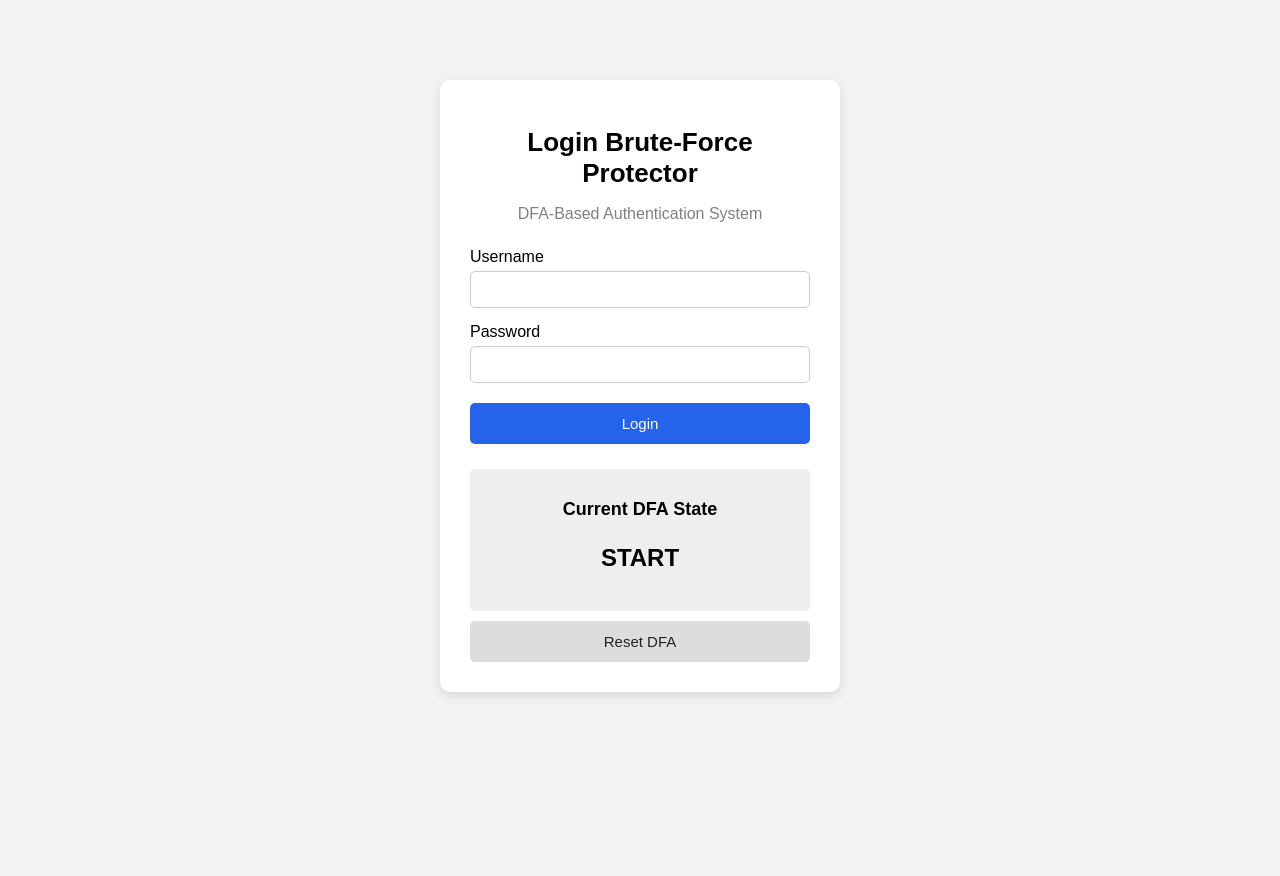
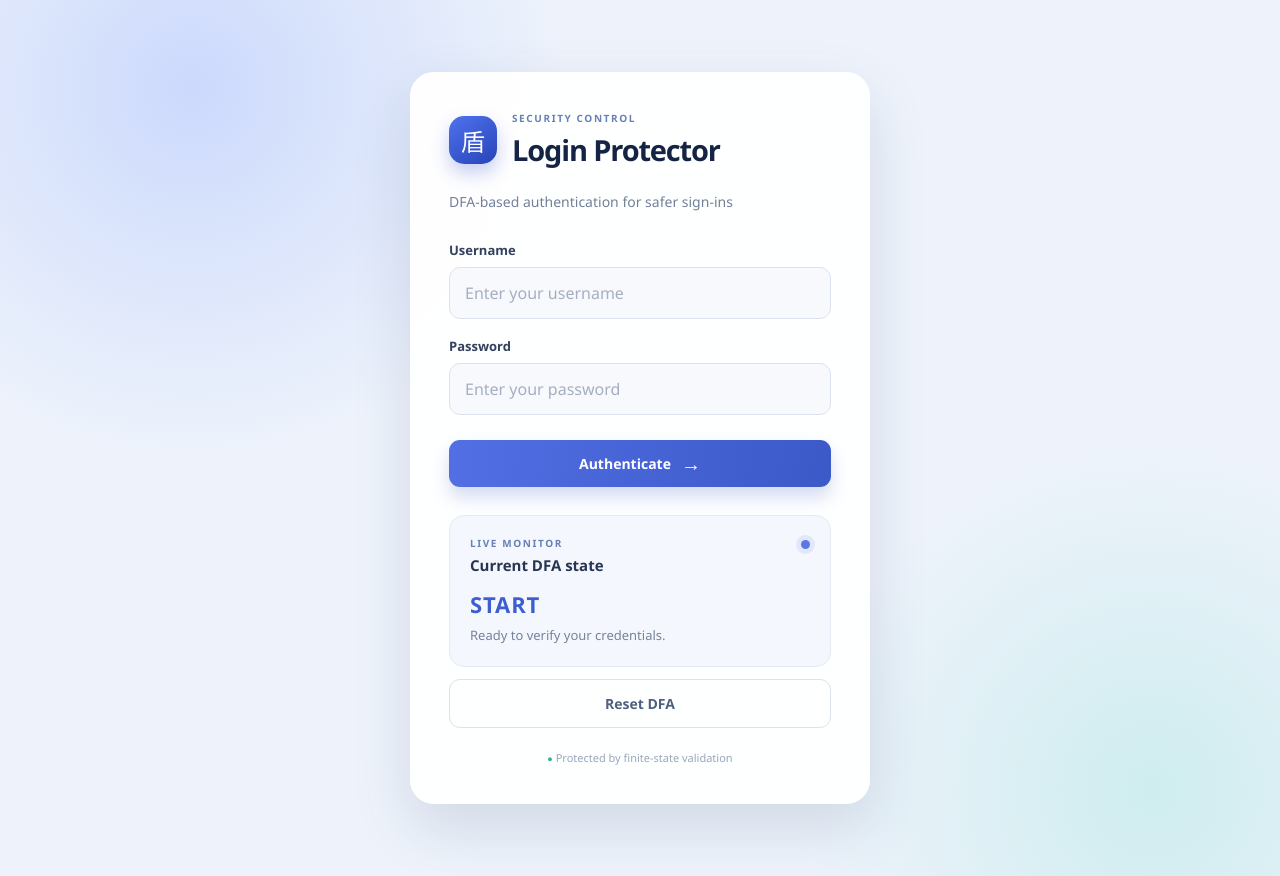
Before and after one commit to Richa-dev01/Login_Brut_Force_Protector, a Flask app: page / in a window 1280 px wide. Before the commit the page ends 696 px from the top, so only its background shows below. Run offline with Flask 3, Linux system fonts and the light colour scheme.

Commit message:
Update login protector application

```diff
--- a/app.py
+++ b/app.py
@@ -47,7 +47,7 @@ def login():
     )
 
 
-@app.route("/reset")
+@app.route("/reset", methods=["POST"])
 def reset():
 
     dfa.reset()
--- /dev/null
+++ b/requirements.txt
@@ -0,0 +1 @@
+Flask>=3.1,<4
--- a/static/style.css
+++ b/static/style.css
@@ -1,102 +1,300 @@
+
+:root {
+    color-scheme: light;
+    font-family: "Segoe UI", Arial, sans-serif;
+    color: #17233b;
+    background: #eef3fb;
+}
+
+* {
+    box-sizing: border-box;
+}
 
 body {
-    font-family: Arial, sans-serif;
-    background: #f2f2f2;
+    min-height: 100vh;
     margin: 0;
-    padding: 20px;
+    padding: 32px 20px;
+    background:
+        radial-gradient(circle at 15% 10%, rgba(114, 150, 255, 0.28), transparent 28%),
+        radial-gradient(circle at 90% 90%, rgba(50, 205, 178, 0.17), transparent 25%),
+        #eef3fb;
 }
 
 .container {
-    width: 400px;
-    max-width: 100%;
-    margin: 60px auto;
-    padding: 30px;
-    background: white;
-    border-radius: 10px;
-    text-align: center;
-    box-sizing: border-box;
-    box-shadow: 0 4px 12px rgba(0, 0, 0, 0.1);
+    width: 100%;
+    max-width: 460px;
+    margin: 5vh auto;
+    padding: 38px;
+    background: rgba(255, 255, 255, 0.94);
+    border: 1px solid rgba(255, 255, 255, 0.9);
+    border-radius: 24px;
+    box-shadow: 0 24px 60px rgba(33, 55, 99, 0.14);
+}
+
+.hero {
+    display: flex;
+    gap: 15px;
+    align-items: center;
+}
+
+.brand-mark {
+    display: grid;
+    width: 48px;
+    height: 48px;
+    place-items: center;
+    color: #fff;
+    background: linear-gradient(145deg, #4f72ef, #2744b5);
+    border-radius: 15px;
+    box-shadow: 0 9px 18px rgba(56, 82, 206, 0.28);
+    font-size: 24px;
+}
+
+.eyebrow,
+.section-label {
+    margin: 0 0 5px;
+    color: #6880b5;
+    font-size: 10px;
+    font-weight: 800;
+    letter-spacing: 0.16em;
+}
+
+h1,
+h2,
+p {
+    margin-top: 0;
 }
 
 h1 {
-    margin-bottom: 5px;
-    font-size: 26px;
+    margin-bottom: 0;
+    color: #152344;
+    font-size: 29px;
+    letter-spacing: -0.04em;
 }
 
 .subtitle {
-    color: gray;
-    margin-bottom: 25px;
+    margin: 23px 0 30px;
+    color: #73809a;
+    font-size: 14px;
+}
+
+.field {
+    margin-bottom: 18px;
 }
 
 label {
     display: block;
-    text-align: left;
-    margin-top: 15px;
+    margin-bottom: 8px;
+    color: #33415e;
+    font-size: 13px;
+    font-weight: 700;
 }
 
 input {
     width: 100%;
-    padding: 10px;
-    margin-top: 5px;
-    box-sizing: border-box;
-    border: 1px solid #ccc;
-    border-radius: 5px;
+    padding: 14px 15px;
+    color: #17233b;
+    background: #f7f9fd;
+    border: 1px solid #dce3f0;
+    border-radius: 11px;
+    outline: none;
+    font: inherit;
+    transition: border-color 160ms ease, box-shadow 160ms ease, background 160ms ease;
+}
+
+input::placeholder {
+    color: #a5afc1;
+}
+
+input:focus {
+    background: #fff;
+    border-color: #5c78e8;
+    box-shadow: 0 0 0 4px rgba(92, 120, 232, 0.14);
+}
+
+input:disabled {
+    cursor: not-allowed;
+    color: #929db0;
+    background: #edf0f6;
+    border-color: #e0e5ee;
 }
 
 button {
+    display: flex;
     width: 100%;
-    padding: 12px;
-    margin-top: 20px;
+    align-items: center;
+    justify-content: center;
+    gap: 10px;
+    padding: 14px 18px;
+    margin-top: 25px;
     cursor: pointer;
-    border: none;
-    border-radius: 5px;
-    background: #2563eb;
-    color: white;
+    color: #fff;
+    background: linear-gradient(100deg, #526fe4, #3c59c8);
+    border: 0;
+    border-radius: 11px;
+    box-shadow: 0 10px 18px rgba(65, 89, 198, 0.22);
+    font: inherit;
+    font-size: 14px;
+    font-weight: 700;
+    transition: transform 160ms ease, box-shadow 160ms ease, filter 160ms ease;
+}
+
+button:hover {
+    filter: brightness(1.06);
+    box-shadow: 0 13px 22px rgba(65, 89, 198, 0.3);
+    transform: translateY(-1px);
+}
+
+button:active {
+    transform: translateY(0);
+}
+
+button:disabled,
+button:disabled:hover {
+    cursor: not-allowed;
+    color: #9aa6bb;
+    background: #dfe4ed;
+    box-shadow: none;
+    filter: none;
+    transform: none;
+}
+
+.login-locked .locked-form {
+    position: relative;
+    cursor: not-allowed;
+}
+
+.login-locked .locked-form::after {
+    position: absolute;
+    top: 50%;
+    left: 50%;
+    width: max-content;
+    max-width: 90%;
+    padding: 9px 12px;
+    content: "Account locked - reset the DFA to try again";
+    color: #fff;
+    background: #273653;
+    border-radius: 8px;
+    box-shadow: 0 8px 18px rgba(33, 50, 84, 0.2);
+    font-size: 12px;
+    font-weight: 600;
+    opacity: 0;
+    pointer-events: none;
+    transform: translate(-50%, -50%);
+    transition: opacity 160ms ease;
+    z-index: 1;
+}
+
+.login-locked .locked-form:hover::after,
+.login-locked .locked-form:focus-within::after {
+    opacity: 1;
+}
+
+.button-arrow {
+    font-size: 20px;
+    line-height: 12px;
+}
+
+.state {
+    padding: 20px;
+    margin-top: 28px;
+    overflow-wrap: anywhere;
+    background: #f4f7fd;
+    border: 1px solid #e4eaf5;
+    border-radius: 15px;
+}
+
+.state-heading {
+    display: flex;
+    align-items: flex-start;
+    justify-content: space-between;
+}
+
+.state h2 {
+    margin-bottom: 14px;
+    color: #263653;
     font-size: 15px;
 }
 
-button:hover {
-    background: #1d4ed8;
+.state-dot {
+    width: 9px;
+    height: 9px;
+    margin-top: 4px;
+    background: #5c78e8;
+    border-radius: 50%;
+    box-shadow: 0 0 0 5px rgba(92, 120, 232, 0.12);
 }
 
-.state {
-    margin-top: 25px;
-    padding: 15px;
-    background: #eee;
-    border-radius: 5px;
-    overflow-wrap: anywhere;
+.state-success .state-dot {
+    background: #18a97f;
+    box-shadow: 0 0 0 5px rgba(24, 169, 127, 0.13);
 }
 
-.state h2 {
-    font-size: 18px;
+.state-locked .state-dot {
+    background: #e35b65;
+    box-shadow: 0 0 0 5px rgba(227, 91, 101, 0.13);
 }
 
 .state-value {
-    font-size: 24px;
-    font-weight: bold;
+    margin-bottom: 7px;
+    color: #3d5ed0;
+    font-size: 22px;
+    font-weight: 800;
+    letter-spacing: 0.04em;
+}
+
+.state-success .state-value {
+    color: #148b6b;
+}
+
+.state-locked .state-value {
+    color: #d44f5a;
 }
 
 .message {
-    overflow-wrap: anywhere;
+    margin-bottom: 0;
+    color: #77839a;
+    font-size: 13px;
+    line-height: 1.5;
 }
 
 .reset {
-    background: #ddd;
-    color: #222;
-    margin-top: 10px;
+    margin-top: 12px;
+    color: #50617f;
+    background: transparent;
+    border: 1px solid #dbe3f0;
+    box-shadow: none;
 }
 
 .reset:hover {
-    background: #c5c5c5;
+    color: #33415e;
+    background: #f5f7fb;
+    box-shadow: none;
+}
+
+.footer-note {
+    margin: 22px 0 0;
+    color: #9aa6bb;
+    font-size: 11px;
+    text-align: center;
+}
+
+.footer-note span {
+    color: #30b18c;
+    font-size: 9px;
 }
 
 @media (max-width: 480px) {
+    body {
+        padding: 18px 14px;
+    }
+
     .container {
-        margin: 20px auto;
-        padding: 20px;
+        margin: 2vh auto;
+        padding: 28px 22px;
+        border-radius: 19px;
     }
 
     h1 {
-        font-size: 22px;
+        font-size: 25px;
     }
 }
--- a/templates/index.html
+++ b/templates/index.html
@@ -10,46 +10,73 @@
 
 <div class="container">
 
-    <h1>Login Brute-Force Protector</h1>
+    <header class="hero">
+        <div class="brand-mark" aria-hidden="true">盾</div>
+        <div>
+            <p class="eyebrow">SECURITY CONTROL</p>
+            <h1>Login Protector</h1>
+        </div>
+    </header>
 
     <p class="subtitle">
-        DFA-Based Authentication System
+        DFA-based authentication for safer sign-ins
     </p>
 
-    <form method="POST" action="/">
+    <form method="POST" action="/" class="{% if state == 'LOCKED' %}login-locked{% endif %}">
+        <div class="locked-form" {% if state == "LOCKED" %}title="Account locked. Reset the DFA to try again."{% endif %}>
+        <div class="field">
             <label for="username">Username</label>
             <input
                 type="text"
                 id="username"
                 name="username"
                 autocomplete="username"
+                placeholder="Enter your username"
+                {% if state == "LOCKED" %}disabled{% endif %}
                 required
             >
+        </div>
 
+        <div class="field">
             <label for="password">Password</label>
             <input
                 type="password"
                 id="password"
                 name="password"
                 autocomplete="current-password"
+                placeholder="Enter your password"
+                {% if state == "LOCKED" %}disabled{% endif %}
                 required
             >
+        </div>
+        </div>
 
-        <button type="submit">Login</button>
+        <button type="submit" {% if state == "LOCKED" %}disabled{% endif %}>
+            <span>Authenticate</span>
+            <span class="button-arrow" aria-hidden="true">→</span>
+        </button>
     </form>
 
-    <div class="state">
-        <h2>Current DFA State</h2>
+    <section class="state state-{{ state|lower }}" aria-live="polite">
+        <div class="state-heading">
+            <div>
+                <p class="section-label">LIVE MONITOR</p>
+                <h2>Current DFA state</h2>
+            </div>
+            <span class="state-dot" aria-hidden="true"></span>
+        </div>
 
         <p class="state-value">{{ state }}</p>
 
-        <p class="message">{{ message }}</p>
-    </div>
+        <p class="message">{{ message or "Ready to verify your credentials." }}</p>
+    </section>
 
     <form method="POST" action="/reset">
         <button type="submit" class="reset">Reset DFA</button>
     </form>
 
+    <p class="footer-note"><span aria-hidden="true">●</span> Protected by finite-state validation</p>
+
 </div>
 
 </body>
```
Also changed, not shown: README.md, 1 other file. Lines whose indentation alone changed are shown as unchanged.
